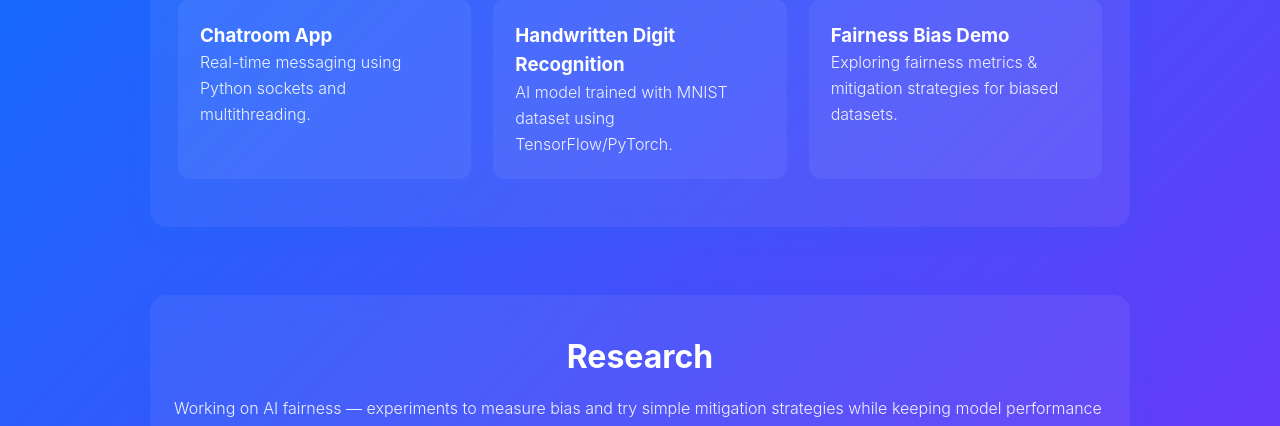
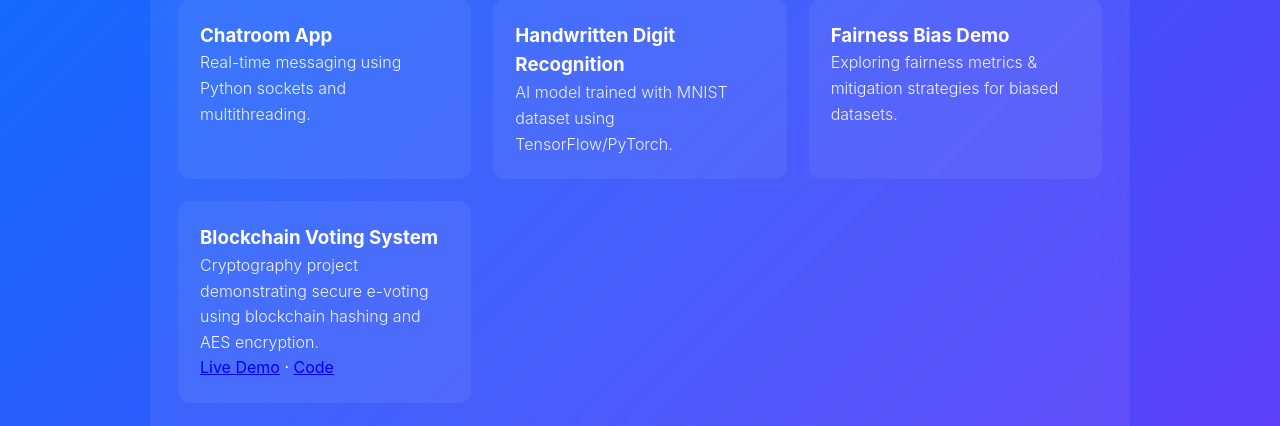
Before and after one commit to kwomyu/kwomyu.github.io, a plain HTML site: page index.html in a window 1280 px wide. Shown: the part 516-942 px from the top of the page. Drawn offline with Linux system fonts and the light colour scheme.

Commit message:
Add Blockchain Voting System project section
Added a new project 'Blockchain Voting System' with links to live demo and code.

```diff
--- a/index.html
+++ b/index.html
@@ -49,6 +49,14 @@
           <h3>Fairness Bias Demo</h3>
           <p>Exploring fairness metrics & mitigation strategies for biased datasets.</p>
         </article>
+
+        <div class="project-card">
+  <h3>Blockchain Voting System</h3>
+  <p>Cryptography project demonstrating secure e-voting using blockchain hashing and AES encryption.</p>
+  <a href="https://kwomyu.github.io/blockchain-voting-system" target="_blank">Live Demo</a> ·
+  <a href="https://github.com/kwomyu/blockchain-voting-system" target="_blank">Code</a>
+</article>
+
       </div>
     </section>
 
```
